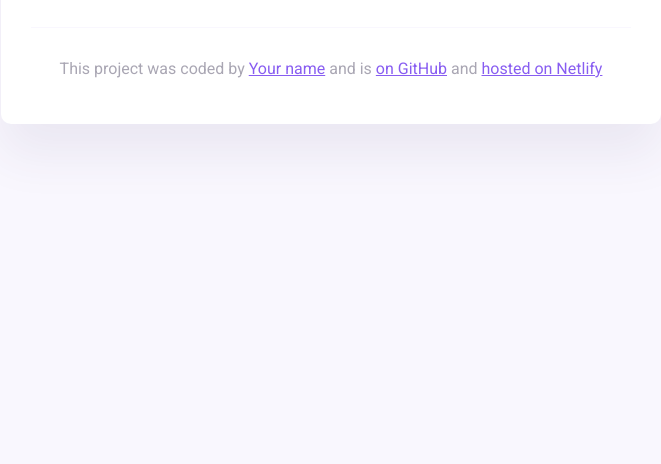
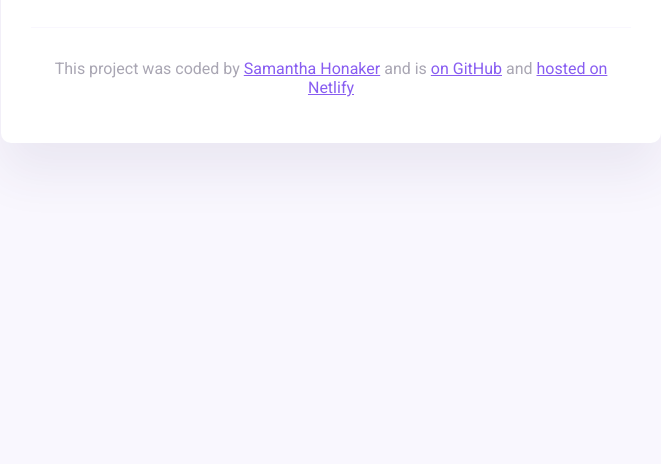
Before and after one commit to samanthahonaker/my-first-project, a website built with Parcel: page index.html in a window 1280 px wide. Shown: the part 336-800 px from the top of the page, without its empty margins (309-970 px from the left). Built offline with nearby package versions, Linux system fonts and the light colour scheme.

Commit message:
added my name

```diff
--- a/index.html
+++ b/index.html
@@ -47,7 +47,7 @@
       <footer>
         <p>
           This project was coded by
-          <a href="#" target="_blank">Your name</a> and is
+          <a href="#" target="_blank">Samantha Honaker</a> and is
           <a href="#" target="_blank"> on GitHub</a> and
           <a href="#" target="_blank">hosted on Netlify</a>
         </p>
```
